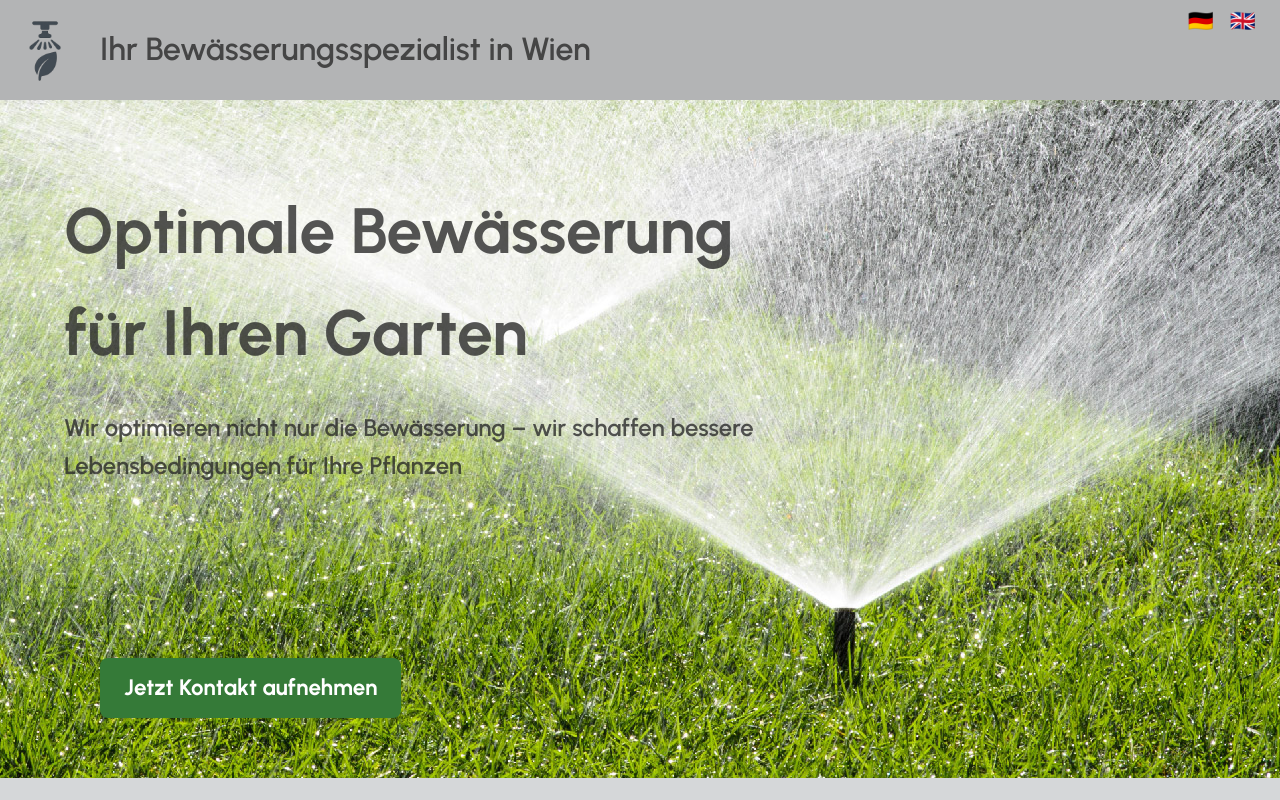
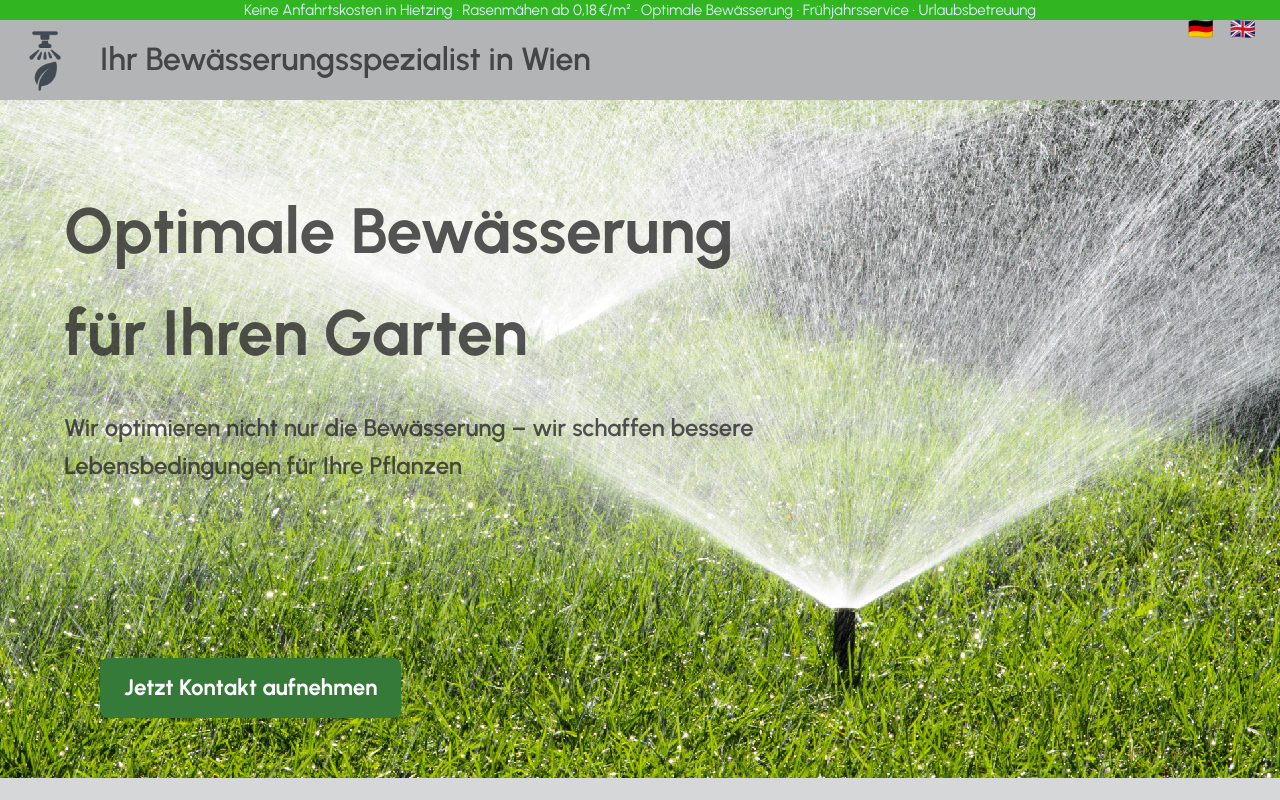
Before and after one commit to gergodancs/smartgardenlanding, a Next.js app: page /de in a window 1280 px wide. Shown: the top 800 px of the page. Built offline with nearby package versions, Linux system fonts and the light colour scheme.

Commit message:
carousel and banner

```diff
--- a/package.json
+++ b/package.json
@@ -16,7 +16,8 @@
     "react": "^19.0.0",
     "react-dom": "^19.0.0",
     "react-i18next": "^15.5.2",
-    "react-responsive-carousel": "^3.2.23"
+    "react-responsive-carousel": "^3.2.23",
+    "swiper": "^11.2.10"
   },
   "devDependencies": {
     "@eslint/eslintrc": "^3",
--- a/src/app/[locale]/page.tsx
+++ b/src/app/[locale]/page.tsx
@@ -11,6 +11,7 @@ import Header from "@/components/header/Header";
 import Hero from "@/components/hero/Hero";
 import Footer from "@/components/footer/Footer";
 import Packages from "@/components/packages/Packages";
+import TopBanner from "@/components/top-banner/TopBanner";
 
 export default function HomePage({params}: { params: Promise<{ locale: string }> }) {
     const {locale} = use(params);
@@ -29,6 +30,7 @@ export default function HomePage({params}: { params: Promise<{ locale: string }>
     return (
         <>
             <LanguageSwitcher/>
+            <TopBanner/>
             <Header/>
             <Hero/>
             <Audience/>
--- a/src/components/features/services.css
+++ b/src/components/features/services.css
@@ -44,12 +44,12 @@
         padding: 0;
     }
 
-    .features h2,
-    .features p {
+    .features h2{
         font-size: 18px;
     }
 
     .features p {
         padding: 1rem;
+        font-size: 16px;
     }
 }
--- a/src/components/footer/Footer.tsx
+++ b/src/components/footer/Footer.tsx
@@ -6,7 +6,7 @@ const Footer = () => {
     const {t} = useTranslation();
     return (
         <footer className="footer">
-            <p>{t('footer.company')} – {t('footer.email')} – {t('footer.phone')}</p>
+            <p>{t('footer.company')} – {t('footer.email')}</p>
         </footer>
     )
 }
--- a/src/components/language-switcher.css
+++ b/src/components/language-switcher.css
@@ -1,5 +1,6 @@
 .language-switcher {
     position: fixed;
+    top: 8px;
     right: 10px;
     border-radius: 999px;
     padding: 0.4rem 0.6rem;
--- a/src/components/packages/Packages.tsx
+++ b/src/components/packages/Packages.tsx
@@ -1,6 +1,13 @@
+'use client';
 import React from 'react';
 import {useTranslation} from 'react-i18next';
 import '../features/services.css';
+import './packages.css';
+
+import {Swiper, SwiperSlide} from 'swiper/react';
+import {Pagination} from 'swiper/modules';
+import 'swiper/css';
+import 'swiper/css/pagination';
 
 const Packages = () => {
     const {t} = useTranslation();
@@ -9,14 +16,35 @@ const Packages = () => {
     return (
         <>
             <h2 className="service-title">{t('packages.title')}</h2>
-            <p style={{textAlign: 'center', marginBottom: '2rem',fontSize: "18px"}}>{t('packages.desc')}</p>
-            <section className="packages features">
+            <p style={{textAlign: 'center', marginBottom: '2rem', fontSize: '18px'}}>{t('packages.desc')}</p>
+
+            {/* Desktop Grid */}
+            <section className="packages features desktop-only">
                 {packageList.map((key) => (
                     <div className="feature-card" key={key}>
                         <h2>{t(`packages.${key}.title`)}</h2>
-                        <p style={{fontSize: "18px"}}>{t(`packages.${key}.desc`)}</p>
+                        <p style={{fontSize: '18px'}}>{t(`packages.${key}.desc`)}</p>
                     </div>
                 ))}
+            </section>
+
+            {/* Mobile Swiper */}
+            <section className="mobile-only" style={{padding: '1rem'}}>
+                <Swiper
+                    modules={[Pagination]}
+                    spaceBetween={20}
+                    slidesPerView={1}
+                    pagination={{clickable: true}}
+                >
+                    {packageList.map((key) => (
+                        <SwiperSlide key={key}>
+                            <div className="package-card">
+                                <h2>{t(`packages.${key}.title`)}</h2>
+                                <p style={{fontSize: '16px'}}>{t(`packages.${key}.desc`)}</p>
+                            </div>
+                        </SwiperSlide>
+                    ))}
+                </Swiper>
             </section>
         </>
     );
--- /dev/null
+++ b/src/components/packages/packages.css
@@ -0,0 +1,7 @@
+.package-card {
+    border: 1px solid #efefef;
+    background-color: #e5e1e1a1;
+    padding: 1rem;
+    border-radius: 12px;
+    min-height: 210px;
+}
--- /dev/null
+++ b/src/components/top-banner/TopBanner.tsx
@@ -0,0 +1,19 @@
+'use client';
+
+import React from 'react';
+import './top-banner.css';
+import {useTranslation} from "react-i18next";
+
+const TopBanner = () => {
+    const {t} = useTranslation();
+
+    return (
+        <div className="top-banner">
+            <div className="scrolling-text">
+                {t('banner.text')}
+            </div>
+        </div>
+    );
+};
+
+export default TopBanner;
--- /dev/null
+++ b/src/components/top-banner/top-banner.css
@@ -0,0 +1,40 @@
+.top-banner {
+    background-color: #31b521;
+    color: #e0f0ff;
+    font-size: 15px;
+    height: 20px;
+    line-height: 20px;
+    overflow: hidden;
+    white-space: nowrap;
+    position: relative;
+    z-index: 1;
+    text-align: center;
+    padding: 0 1rem;
+}
+
+/* Mobile – scrolling effect */
+@media (max-width: 767px) {
+    .scrolling-text {
+        display: inline-block;
+        padding-left: 100%;
+        animation: scroll-left 15s linear infinite;
+    }
+
+    @keyframes scroll-left {
+        0% {
+            transform: translateX(0%);
+        }
+        100% {
+            transform: translateX(-100%);
+        }
+    }
+}
+
+/* Desktop – static centered text */
+@media (min-width: 768px) {
+    .scrolling-text {
+        display: inline-block;
+        padding: 0;
+        animation: none;
+    }
+}
--- a/src/locales/de/translation.json
+++ b/src/locales/de/translation.json
@@ -87,5 +87,8 @@
     "company": "Gartendienst Wien",
     "email": "info@gartendienst-wien.at",
     "phone": "+43 660 123 4567"
+  },
+  "banner": {
+    "text": "Keine Anfahrtskosten in Hietzing · Rasenmähen ab 0,18 €/m² · Optimale Bewässerung · Frühjahrsservice · Urlaubsbetreuung"
   }
 }
--- a/src/locales/en/translation.json
+++ b/src/locales/en/translation.json
@@ -53,5 +53,8 @@
     "company": "SmartGarden",
     "email": "info@smartgarden.com",
     "phone": "+43 660 123 4567"
+  },
+  "banner": {
+    "text": "No travel fee in Hietzing · Lawn mowing from €0.18/m² · Irrigation optimization · Spring service · Vacation care"
   }
 }
--- a/src/styles/globals.css
+++ b/src/styles/globals.css
@@ -16,7 +16,7 @@ body {
 
 header {
     background-color: #b3b4b5;
-    height: 100px;
+    height: 80px;
     width: 100%;
     display: flex;
     align-items: center;
@@ -102,9 +102,18 @@ header {
     font-weight: bold;
     color: #2e7031;
 }
+.mobile-only {
+    display: block !important;
+}
+
+.desktop-only {
+    display: none !important;
+}
+
+@media (min-width: 768px) {
 
 
-@media (min-width: 768px) {
+
     .post-hero {
         height: 5rem;
         font-size: 24px;
@@ -153,6 +162,19 @@ header {
     .service-title {
         font-size: 2.5rem;
     }
+    .mobile-only {
+        display: none;
+    }
+
+    .mobile-only {
+        display: none !important;
+    }
+
+    .desktop-only {
+        display: grid !important;
+        grid-template-columns: repeat(auto-fit, minmax(240px, 1fr));
+        gap: 1rem;
+    }
 }
 
 @media (max-width: 767px) {
@@ -164,8 +186,9 @@ header {
 
     }
 
-    .hero-motto{
-        margin-bottom:0;
+
+    .hero-motto {
+        margin-bottom: 0;
     }
 
     img {
```
Also changed, not shown: 1 other file (tests, documents, lock files or other folders).
